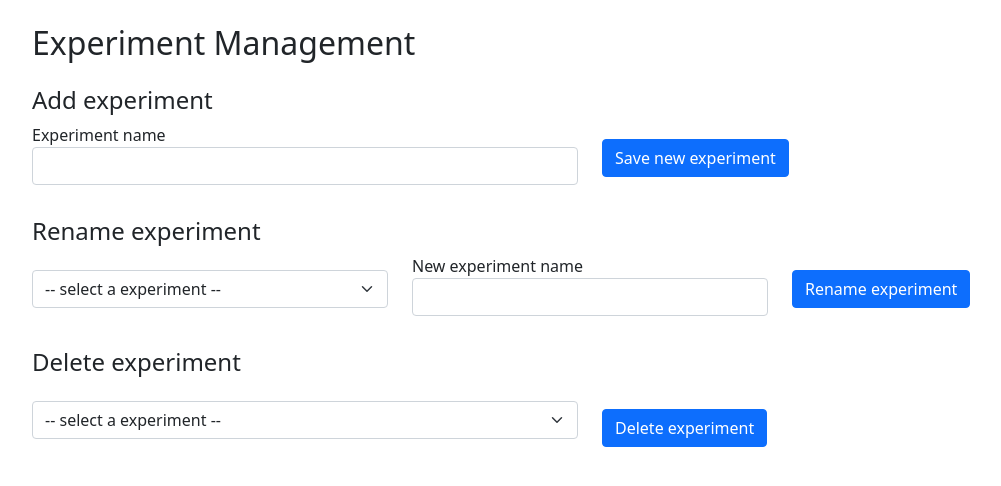
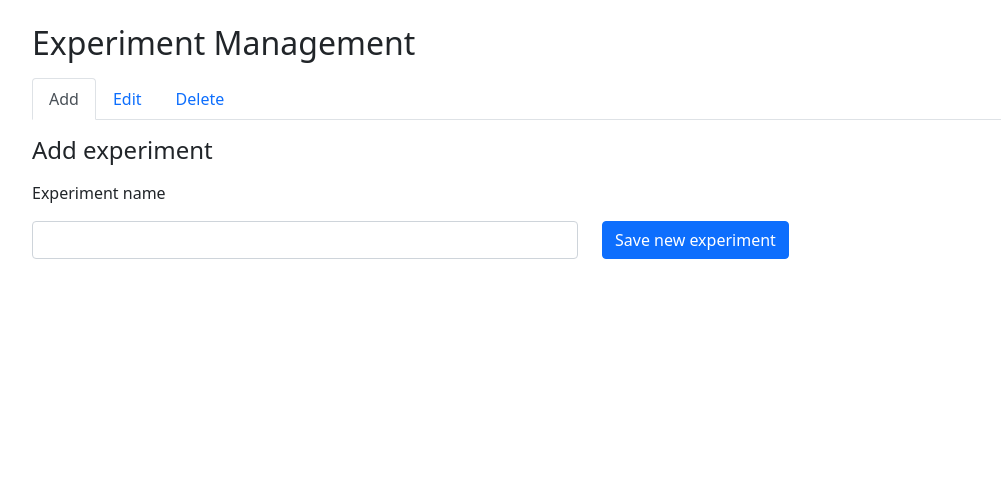
Before and after one commit to LightForm-group/lightform_data_explorer, a Flask app: template lf_data_explorer/templates/experiment_management.html in a window 1280 px wide. Shown: the part 73-559 px from the top of the page, without its empty margins (50-1051 px from the left). Run offline with Flask 2, Linux system fonts and the light colour scheme; the template is opened without the code that fills it: values that come from a table or form of the project are taken from there, others are empty; tables that the repository leaves empty hold one stand-in row (values such as "Sample post"); parts of the project's set-up code (start-up, migrations or seed data) failed here and were passed over.

Commit message:
Improve layout of management pages
Fixes #12

```diff
--- a/lf_data_explorer/templates/experiment_management.html
+++ b/lf_data_explorer/templates/experiment_management.html
@@ -5,21 +5,46 @@
         <h2>Experiment Management</h2>
     </div>
 
-    <form class="row my-4" action="{{ url_for('experiment_management') }}" method="post">
+    <ul class="nav nav-tabs" id="myTab" role="tablist">
+        <li class="nav-item" role="presentation">
+            <button class="nav-link active" id="add-tab" data-bs-toggle="tab" data-bs-target="#add" type="button"
+                    role="tab" aria-controls="add" aria-selected="true">Add
+            </button>
+        </li>
+        <li class="nav-item" role="presentation">
+            <button class="nav-link" id="edit-tab" data-bs-toggle="tab" data-bs-target="#edit" type="button"
+                    role="tab" aria-controls="edit" aria-selected="false">Edit
+            </button>
+        </li>
+        <li class="nav-item" role="presentation">
+            <button class="nav-link" id="delete-tab" data-bs-toggle="tab" data-bs-target="#delete" type="button"
+                    role="tab" aria-controls="delete" aria-selected="false">Delete
+            </button>
+        </li>
+    </ul>
+    <div class="tab-content" id="myTabContent">
+        <div class="tab-pane fade show active" id="add" role="tabpanel" aria-labelledby="add-tab">
+            <form class="my-3" action="{{ url_for('experiment_management') }}" method="post">
                 <h4>Add experiment</h4>
+                <div class="row my-3 align-items-end" >
                     <div class="col">
                         <label for="experiment_name_box">Experiment name</label>
-            <input type="text" class="form-control" name="experiment_name" id="experiment_name_box">
+                        <input type="text" class="form-control my-3" name="experiment_name" id="experiment_name_box">
                     </div>
                     <div class="col my-3">
                         <button type="submit" class="btn btn-primary" name="submit" value="add">Save new experiment</button>
                     </div>
+                </div>
             </form>
-
-    <form class="row my-4" action="{{ url_for('experiment_management') }}" method="post">
+        </div>
+        <div class="tab-pane fade" id="edit" role="tabpanel" aria-labelledby="edit-tab">
+            <form class="my-3" action="{{ url_for('experiment_management') }}" method="post">
                 <h4>Rename experiment</h4>
+                <div class="row my-3 align-items-end">
                     <div class="col">
-            <select name="experiment_selection" class="form-select my-3" aria-label="Select experiment to rename">
+                        <label for="experiment_selection">Old experiment name</label>
+                        <select name="experiment_selection" class="form-select my-3"
+                                aria-label="Select experiment to rename">
                             <option disabled selected> -- select a experiment --</option>
                             {% for experiment in all_experiments %}
                                 <option value="{{ experiment.id }}">{{ experiment.name }}</option>
@@ -28,26 +53,36 @@
                     </div>
                     <div class="col">
                         <label for="new_experiment_name_box">New experiment name</label>
-            <input type="text" class="form-control" name="new_experiment_name" id="new_experiment_name_box">
+                        <input type="text" class="form-control my-3" name="new_experiment_name" id="new_experiment_name_box">
                     </div>
                     <div class="col my-3">
-            <button type="submit" class="btn btn-primary"  name="submit" value="rename">Rename experiment</button>
+                        <button type="submit" class="btn btn-primary" name="submit" value="rename">Rename experiment
+                        </button>
+                    </div>
                 </div>
             </form>
-
-    <form class="row my-4" action="{{ url_for('experiment_management') }}" method="post">
+        </div>
+        <div class="tab-pane fade" id="delete" role="tabpanel" aria-labelledby="delete-tab">
+            <form class="my-3" action="{{ url_for('experiment_management') }}" method="post">
                 <h4>Delete experiment</h4>
+                <div class="row my-3 align-items-end">
                     <div class="col">
-            <select name="experiment_selection" class="form-select my-3" aria-label="Select experiment to delete">
+                        <label for="experiment_selection">Experiment name</label>
+                        <select name="experiment_selection" class="form-select my-3"
+                                aria-label="Select experiment to delete">
                             <option disabled selected>-- select a experiment --</option>
                             {% for experiment in all_experiments %}
                                 <option value="{{ experiment.id }}">{{ experiment.name }}</option>
                             {% endfor %}
                         </select>
                     </div>
-        <div class="col my-4">
-            <button type="submit" class="btn btn-primary" name="submit" value="delete">Delete experiment</button>
+                    <div class="col my-3">
+                        <button type="submit" class="btn btn-primary" name="submit" value="delete">Delete experiment
+                        </button>
+                    </div>
                 </div>
             </form>
+        </div>
+    </div>
 
 {% endblock %}
```
Also changed, not shown: lf_data_explorer/templates/measurement_management.html (+18 -4 lines), lf_data_explorer/templates/sample_management.html (+38 -20 lines). Lines whose indentation alone changed are shown as unchanged.
